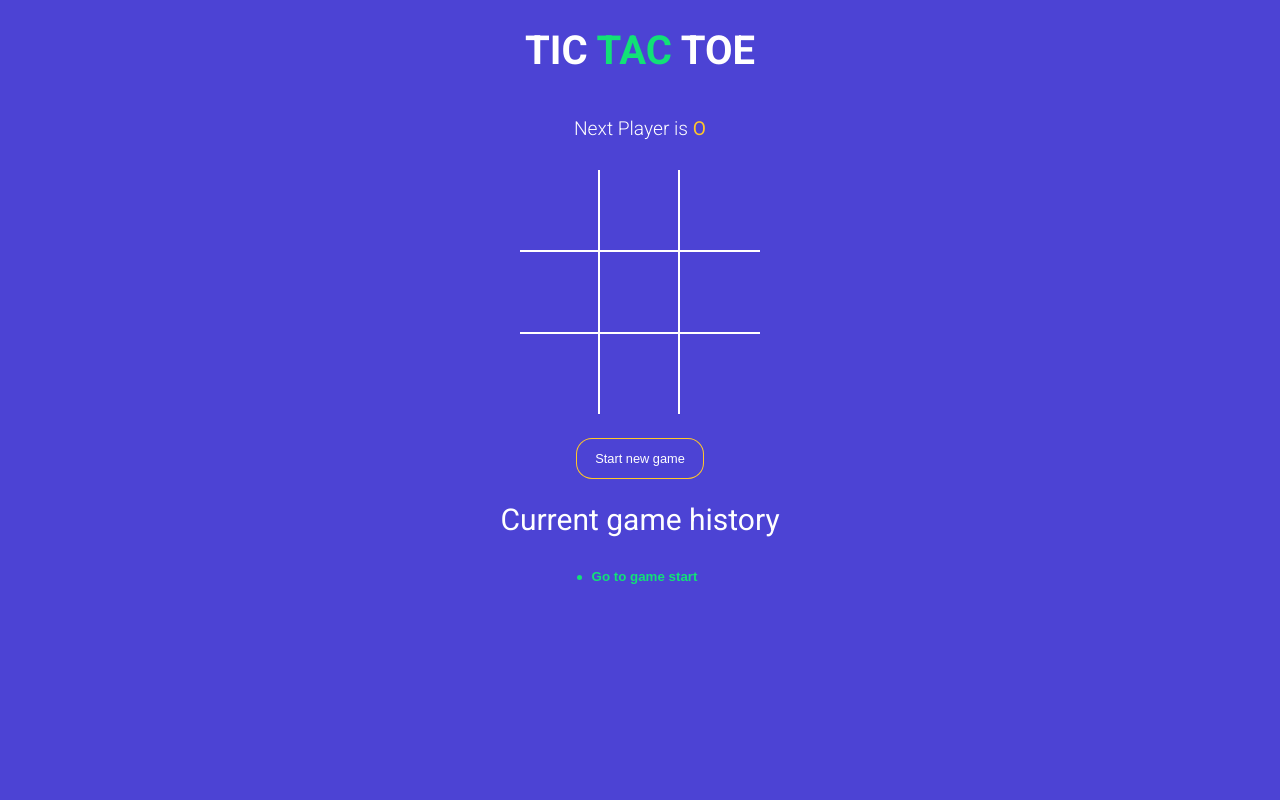
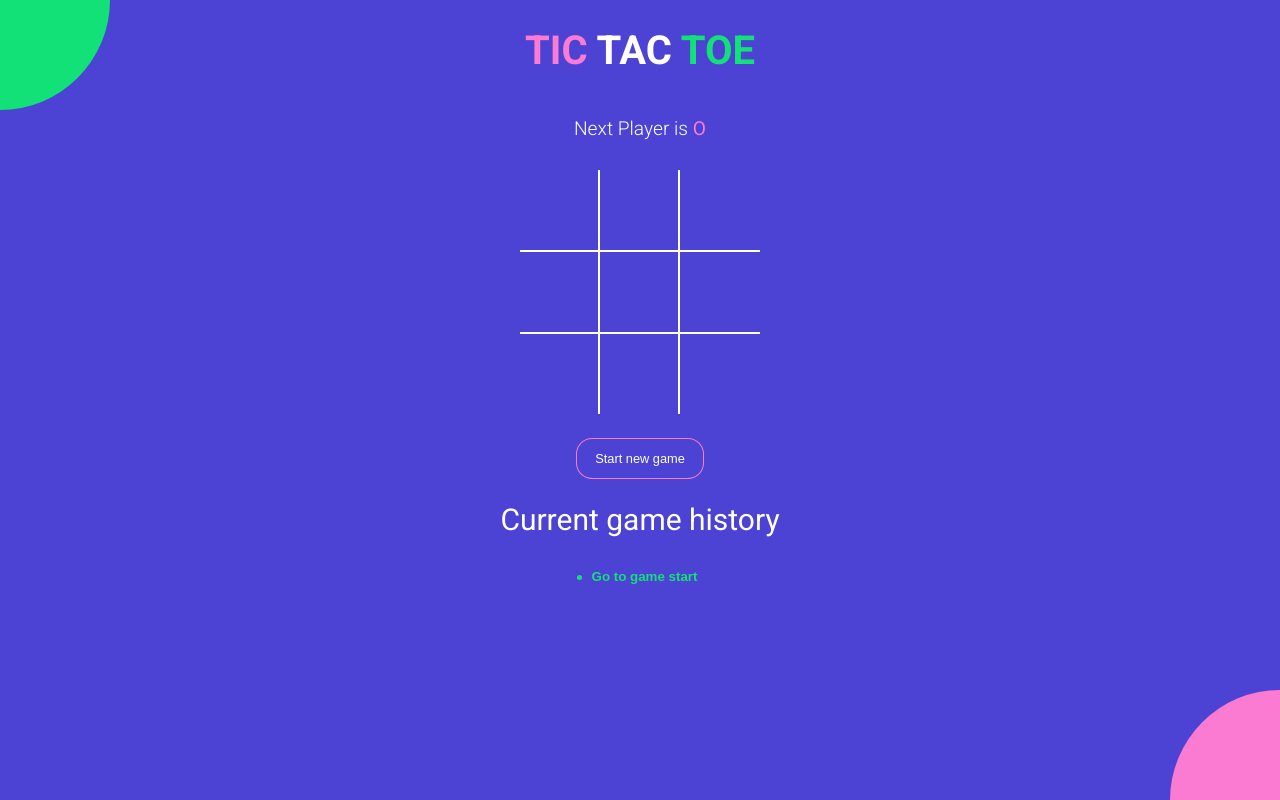
Before and after one commit to RithiFrancis/Tic-Tac-Toe, a React (Vite) app: page / in a window 1280 px wide. Built offline with nearby package versions, Linux system fonts and the light colour scheme.

Commit message:
added background circles

```diff
--- a/src/App.jsx
+++ b/src/App.jsx
@@ -65,7 +65,8 @@ function App() {
   return (
     <div className="app">
       <h1>
-        TIC <span className="text-green">TAC</span> TOE
+        <span className="text-pink">TIC</span> TAC{' '}
+        <span className="text-green">TOE</span>
       </h1>
 
       <StatusMessage winner={winner} gamingBoard={gamingBoard} />
@@ -91,6 +92,7 @@ function App() {
         Current game history
       </h2>
       <History history={history} moveTo={moveTo} currentMove={currentMove} />
+      <div className="bg-balls" />
     </div>
   );
 }
--- a/src/Components/Square.jsx
+++ b/src/Components/Square.jsx
@@ -1,5 +1,5 @@
 const Square = ({ value, onClick, isWinningSquare }) => {
-  const colorClassName = value === 'X' ? 'text-green' : 'text-orange';
+  const colorClassName = value === 'X' ? 'text-green' : 'text-pink';
   const winningClassName = isWinningSquare ? 'winning' : '';
 
   return (
--- a/src/Components/StatusMessage.jsx
+++ b/src/Components/StatusMessage.jsx
@@ -11,7 +11,7 @@ const StatusMessage = ({ winner, gamingBoard }) => {
       return (
         <>
           Winner is{' '}
-          <span className={winner === 'X' ? 'text-green' : 'text-orange'}>
+          <span className={winner === 'X' ? 'text-green' : 'text-pink'}>
             {winner}
           </span>
         </>
@@ -21,7 +21,7 @@ const StatusMessage = ({ winner, gamingBoard }) => {
     if (!winner && noMovesLeft) {
       return (
         <>
-          <span className="text-orange">O</span> and{' '}
+          <span className="text-pink">O</span> and{' '}
           <span className="text-green">X</span> tied
         </>
       );
@@ -31,7 +31,7 @@ const StatusMessage = ({ winner, gamingBoard }) => {
       return (
         <>
           Next Player is{' '}
-          <span className={isXNext ? 'text-green' : 'text-orange'}>
+          <span className={isXNext ? 'text-green' : 'text-pink'}>
             {nextPlayer}
           </span>
         </>
--- a/src/style.scss
+++ b/src/style.scss
@@ -1,5 +1,5 @@
 $green: #12e177;
-$orange: #ffc72a;
+$pink: #fb7ad2;
 $blue: #4c43d4;
 
 body {
@@ -30,8 +30,8 @@ button {
   color: $green;
 }
 
-.text-orange {
-  color: $orange;
+.text-pink {
+  color: $pink;
 }
 
 .history-wrapper {
@@ -84,9 +84,9 @@ button {
   margin-top: 25px;
   transition: all 0.2s;
   background-color: $blue;
-  box-shadow: 0px 0px 0px 1px $orange;
+  box-shadow: 0px 0px 0px 1px $pink;
   &.active {
-    background-color: $orange;
+    background-color: $pink;
     box-shadow: none;
   }
 }
@@ -147,7 +147,7 @@ button {
   }
 
   &:before {
-    background-color: $orange;
+    background-color: $pink;
     right: -75px;
     bottom: -75px;
     @media screen and (min-width: 476px) {
```
